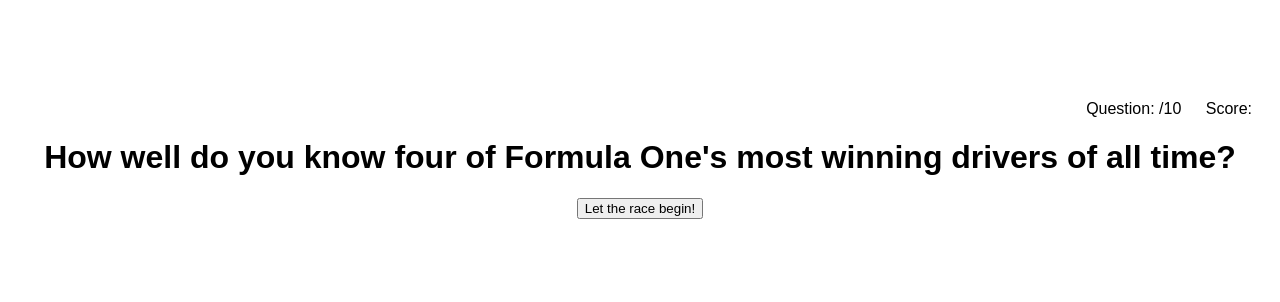
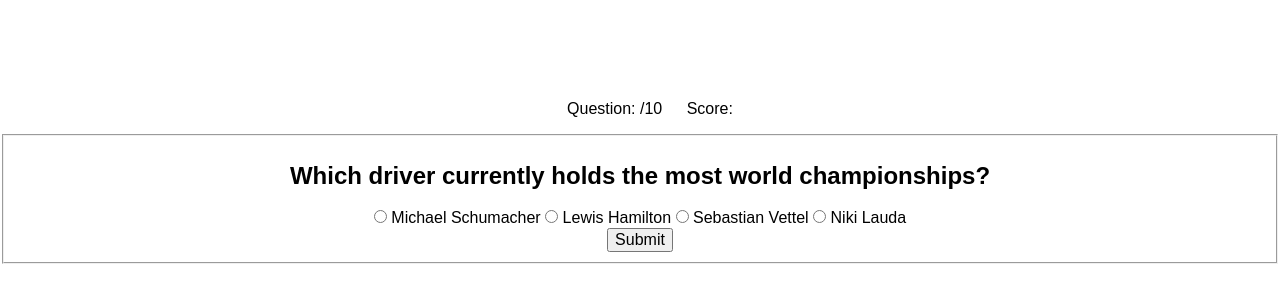
Before and after one commit to brandiherrera/quiz-app, a plain HTML site: page index.html in a window 1280 px wide. Both pictures are taken after a click on the button "Let the race begin!". Drawn offline with nearby package versions, Linux system fonts and the light colour scheme.

Commit message:
JS added, html mostly done, form created

```diff
--- a/data.js
+++ b/data.js
@@ -0,0 +1,49 @@
+const answers = [
+    'Michael Schumacher',
+    'Lewis Hamilton',
+    'Sebastian Vettel',
+    'Niki Lauda'
+];
+
+const STORE = [
+    {
+        question: 'Which driver currently holds the most world championships?',
+        answers: [
+            'Michael Schumacher',
+            'Lewis Hamilton',
+            'Sebastian Vettel',
+            'Niki Lauda'
+        ],
+        correctAnswer: 'Michael Schumacher',
+    },
+    {
+        question: 'Which driver is currently a global brand ambassador with American company, Tommy Hilfiger?',
+        answers,
+        correctAnswer: 'Lewis Hamilton',
+    }
+];
+
+/*
+const STORE = [
+    {
+        question: 'Which driver currently holds the most world championships?',
+        answers: [
+            'Michael Schumacher',
+            'Lewis Hamilton',
+            'Sebastian Vettel',
+            'Niki Lauda'
+        ],
+        correctAnswer: 'Michael Schumacher',
+    },
+    {
+        question: 'Which driver is currently a global brand ambassador with American company, Tommy Hilfiger?',
+        answers: [
+            'Michael Schumacher',
+            'Lewis Hamilton',
+            'Sebastian Vettel',
+            'Niki Lauda'
+        ],
+        correctAnswer: 'Lewis Hamilton',
+    }
+];
+*/
--- a/index.html
+++ b/index.html
@@ -4,34 +4,33 @@
         <meta charset="utf-8">
         <meta name="viewport" content="width=device-width, initial-scale=1">
         <title>Formula One Quiz App</title>
+        <link rel="stylesheet" href="https://cdnjs.cloudflare.com/ajax/libs/normalize/4.2.0/normalize.min.css">
         <meta name="description" content="Test your knowledge of four of Formula One's most winning drivers of all time">
         <link href="index.css" rel="stylesheet" type="text/css" />
     </head>
 
     <body>
-        <header role="banner">
-            <ul>
-                <li>Question: <span class="questionNumber">/10 </span></li>
-                <li>Score: <span class="score"></span></li>
-                <!--questionNumber will be a counter,
-                    questionNumber and score will hidden on firstPage
-                    and will only show on quizPages-->
-            </ul>
+        <header class="header" role="banner">
+
         </header>
-         <main role="main">
+         <main class="main" role="main">
             <div class="firstPage" role="text">
                 <h1>How well do you know four of Formula One's most winning drivers of all time?</h1>
-                <button type="button" class="startButton" role="button">Let the race begin!</button>
+                <button type="submit">Let the race begin!</button>
             </div>
             <div class="quizPage" role="text">
-                <form class="questionPage" role="form">
-                    <!--form will be pulled from array STORE
-                        located in data.js file-->
-
-                </form>
+                <ul>
+                    <li>Question: <span class="questionNumber">/10 </span></li>
+                    <li>Score: <span class="score"></span></li>
+                </ul>
+                <!-- <form class="questionPage" role="form">
+                </form> -->
             </div>
             <div class="finalPage" role="text">
             </div>
-         </main>
+        </main>
+        <script src="https://cdnjs.cloudflare.com/ajax/libs/jquery/3.3.1/jquery.min.js"></script>
+        <script src="data.js"></script>
+        <script src="index.js"></script>
     </body>
 </html>
--- a/index.js
+++ b/index.js
@@ -0,0 +1,72 @@
+console.log("working");
+let score = 0;
+console.log(score);
+let questionNumber = 0;
+
+
+
+/*
+function showMainPage() {
+    $('.header').remove();
+    console.log("hello");
+}
+showMainPage();
+*/
+
+function displayQuestion() {
+    console.log("running `displayQuestion`");
+    console.log(STORE.length);
+    if (questionNumber < STORE.length) {
+        console.log(STORE.length);
+        return `
+        <form class="questionPage" role="form">
+        <fieldset>
+        <h2> ${STORE[questionNumber].question} </h2>
+        <div class="answer-container">
+            <label class="answerOption">
+                <input type="radio" name="answer" value="${STORE[questionNumber].answers[0]}" required>
+                <span>${STORE[questionNumber].answers[0]}</span>
+            </label>
+            <label class="answerOption">
+                <input type="radio" name="answer" value="${STORE[questionNumber].answers[1]}" required>
+                <span>${STORE[questionNumber].answers[1]}</span>
+            </label>
+            <label class="answerOption">
+                <input type="radio" name="answer" value="${STORE[questionNumber].answers[2]}" required>
+                <span>${STORE[questionNumber].answers[2]}</span>
+            </label>
+            <label class="answerOption">
+                <input type="radio" name="answer" value="${STORE[questionNumber].answers[3]}" required>
+                <span>${STORE[questionNumber].answers[3]}</span>
+            </label>
+        </div>
+        <button type="submit" class="submitButton">Submit</button>
+        </fieldset>
+
+        </form>
+        `;
+
+
+
+
+
+
+    }
+}
+displayQuestion();
+
+function startQuiz() {
+    $('.main').on('click', 'button', function(event) {
+        event.preventDefault();
+        $('.firstPage').remove();
+        console.log("running `startQuiz`");
+        $('.quizPage').append(displayQuestion());
+    });
+}
+startQuiz();
+/*
+function handleQuizApp() {
+    startQuiz();
+
+}
+*/
```
Also changed, not shown: index.css (+5 -3 lines).
